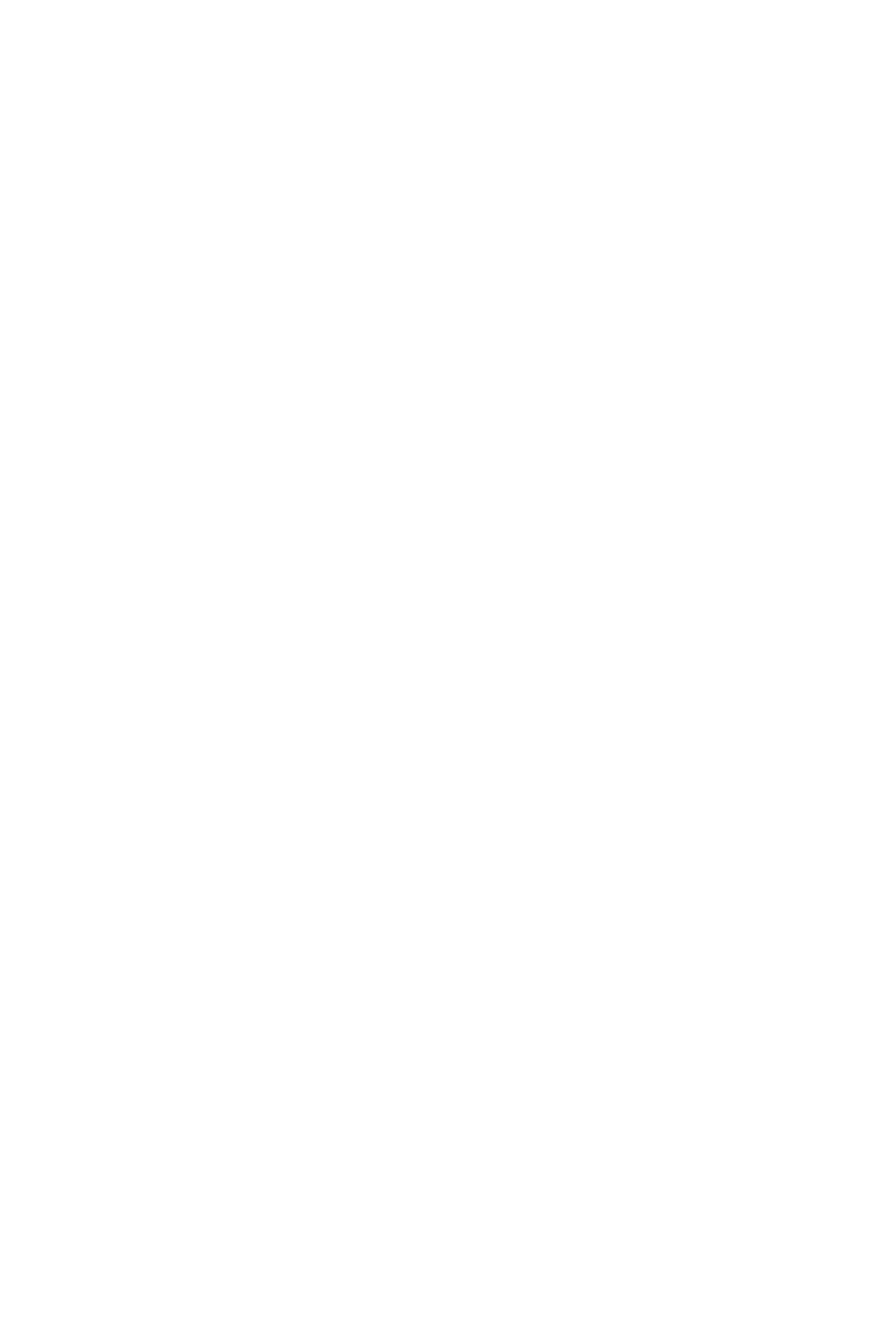
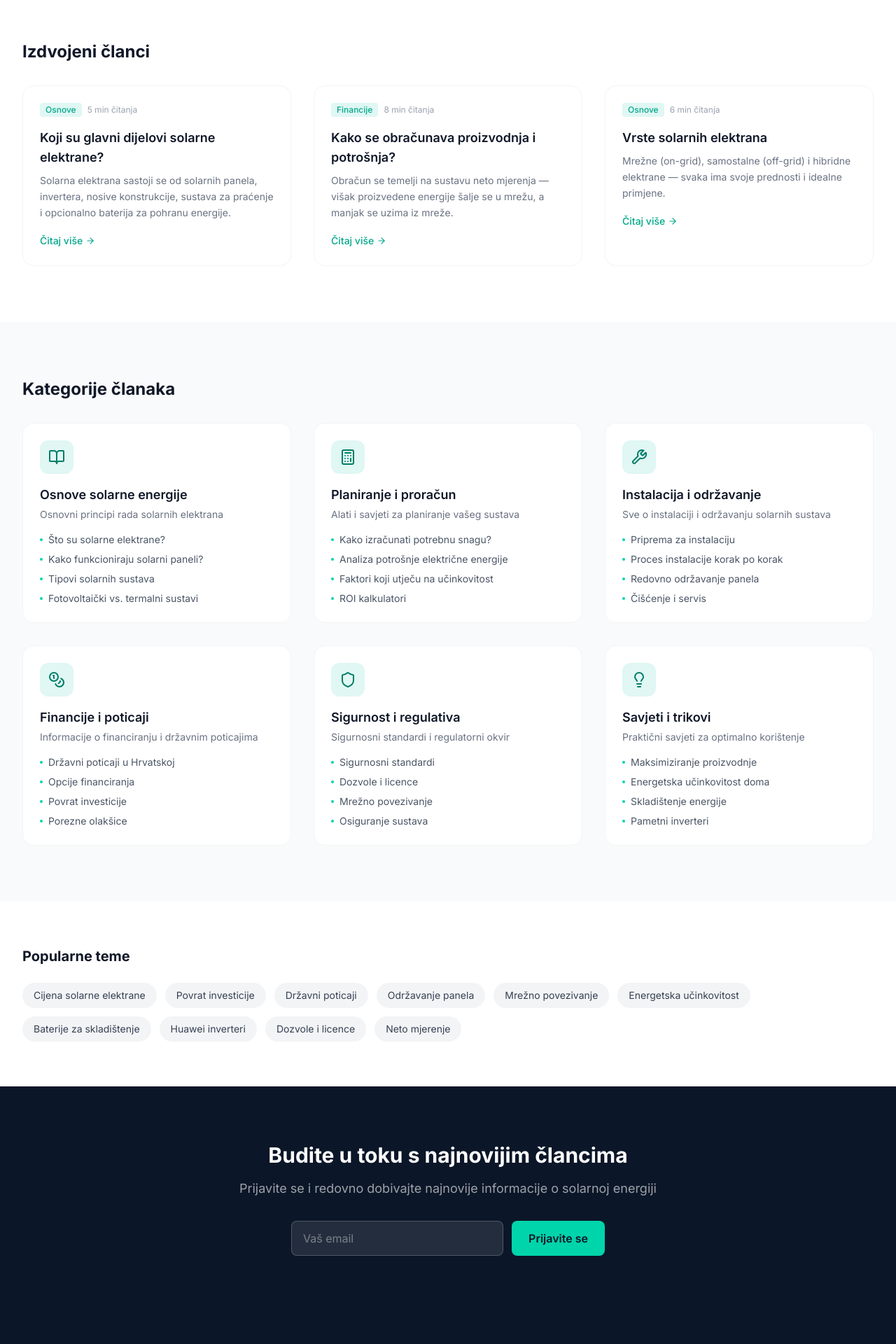
Before and after one commit to LarsoonWEB/Larson-Energy-2026-, a Next.js app: page /solarna-wiki in a window 1280 px wide. Before the commit this address had no page. Shown: the part 440-2360 px from the top of the page at 70% size. Before the commit the page ends 800 px from the top, so only its background shows below. Built offline with nearby package versions, Linux system fonts and the light colour scheme.

Commit message:
feat: add solarna-wiki page with articles and categories

```diff
--- /dev/null
+++ b/src/app/(main)/solarna-wiki/page.tsx
@@ -0,0 +1,205 @@
+import Link from "next/link";
+import { BookOpen, Calculator, Wrench, Coins, Shield, Lightbulb, ArrowRight, Search } from "lucide-react";
+
+const featuredArticles = [
+  {
+    slug: "dijelovi-solarne-elektrane",
+    title: "Koji su glavni dijelovi solarne elektrane?",
+    excerpt: "Solarna elektrana sastoji se od solarnih panela, invertera, nosive konstrukcije, sustava za praćenje i opcionalno baterija za pohranu energije.",
+    category: "Osnove",
+    readTime: "5 min",
+  },
+  {
+    slug: "obracun-proizvodnje-potrosnje",
+    title: "Kako se obračunava proizvodnja i potrošnja?",
+    excerpt: "Obračun se temelji na sustavu neto mjerenja — višak proizvedene energije šalje se u mrežu, a manjak se uzima iz mreže.",
+    category: "Financije",
+    readTime: "8 min",
+  },
+  {
+    slug: "vrste-solarnih-elektrana",
+    title: "Vrste solarnih elektrana",
+    excerpt: "Mrežne (on-grid), samostalne (off-grid) i hibridne elektrane — svaka ima svoje prednosti i idealne primjene.",
+    category: "Osnove",
+    readTime: "6 min",
+  },
+];
+
+const categories = [
+  {
+    icon: BookOpen,
+    title: "Osnove solarne energije",
+    desc: "Osnovni principi rada solarnih elektrana",
+    topics: ["Što su solarne elektrane?", "Kako funkcioniraju solarni paneli?", "Tipovi solarnih sustava", "Fotovoltaički vs. termalni sustavi"],
+  },
+  {
+    icon: Calculator,
+    title: "Planiranje i proračun",
+    desc: "Alati i savjeti za planiranje vašeg sustava",
+    topics: ["Kako izračunati potrebnu snagu?", "Analiza potrošnje električne energije", "Faktori koji utječu na učinkovitost", "ROI kalkulatori"],
+  },
+  {
+    icon: Wrench,
+    title: "Instalacija i održavanje",
+    desc: "Sve o instalaciji i održavanju solarnih sustava",
+    topics: ["Priprema za instalaciju", "Proces instalacije korak po korak", "Redovno održavanje panela", "Čišćenje i servis"],
+  },
+  {
+    icon: Coins,
+    title: "Financije i poticaji",
+    desc: "Informacije o financiranju i državnim poticajima",
+    topics: ["Državni poticaji u Hrvatskoj", "Opcije financiranja", "Povrat investicije", "Porezne olakšice"],
+  },
+  {
+    icon: Shield,
+    title: "Sigurnost i regulativa",
+    desc: "Sigurnosni standardi i regulatorni okvir",
+    topics: ["Sigurnosni standardi", "Dozvole i licence", "Mrežno povezivanje", "Osiguranje sustava"],
+  },
+  {
+    icon: Lightbulb,
+    title: "Savjeti i trikovi",
+    desc: "Praktični savjeti za optimalno korištenje",
+    topics: ["Maksimiziranje proizvodnje", "Energetska učinkovitost doma", "Skladištenje energije", "Pametni inverteri"],
+  },
+];
+
+export default function SolarnaWikiPage() {
+  return (
+    <>
+      <section className="bg-navy-700 py-20">
+        <div className="max-w-7xl mx-auto px-4 sm:px-6 lg:px-8 text-center">
+          <h1 className="text-4xl sm:text-5xl font-bold text-white mb-4">
+            Solarna Wiki
+          </h1>
+          <p className="text-lg text-white/60 max-w-2xl mx-auto mb-8">
+            Vaš kompletni vodič kroz svijet solarne energije
+          </p>
+          {/* Search placeholder */}
+          <div className="max-w-xl mx-auto relative">
+            <Search className="absolute left-4 top-1/2 -translate-y-1/2 w-5 h-5 text-gray-400" />
+            <input
+              type="text"
+              placeholder="Pretražite članke..."
+              className="w-full pl-12 pr-4 py-3.5 rounded-xl bg-white/10 border border-white/20 text-white placeholder:text-white/40 focus:bg-white/15 focus:border-primary-400 outline-none transition-all"
+            />
+          </div>
+        </div>
+      </section>
+
+      {/* Featured Articles */}
+      <section className="py-20 bg-white">
+        <div className="max-w-7xl mx-auto px-4 sm:px-6 lg:px-8">
+          <h2 className="text-2xl font-bold text-gray-900 mb-8">
+            Izdvojeni članci
+          </h2>
+          <div className="grid grid-cols-1 md:grid-cols-3 gap-8">
+            {featuredArticles.map((article) => (
+              <div
+                key={article.slug}
+                className="group p-6 rounded-2xl border border-gray-100 hover:border-primary-400/30 hover:shadow-lg transition-all"
+              >
+                <div className="flex items-center gap-2 mb-4">
+                  <span className="text-xs font-medium text-primary-600 bg-primary-50 px-2 py-0.5 rounded">
+                    {article.category}
+                  </span>
+                  <span className="text-xs text-gray-400">{article.readTime} čitanja</span>
+                </div>
+                <h3 className="text-lg font-semibold text-gray-900 mb-2 group-hover:text-primary-600 transition-colors">
+                  {article.title}
+                </h3>
+                <p className="text-sm text-gray-500 leading-relaxed mb-4">
+                  {article.excerpt}
+                </p>
+                <span className="inline-flex items-center gap-1 text-sm text-primary-600 font-medium">
+                  Čitaj više <ArrowRight className="w-3.5 h-3.5" />
+                </span>
+              </div>
+            ))}
+          </div>
+        </div>
+      </section>
+
+      {/* Categories */}
+      <section className="py-20 bg-gray-50">
+        <div className="max-w-7xl mx-auto px-4 sm:px-6 lg:px-8">
+          <h2 className="text-2xl font-bold text-gray-900 mb-8">
+            Kategorije članaka
+          </h2>
+          <div className="grid grid-cols-1 md:grid-cols-2 lg:grid-cols-3 gap-8">
+            {categories.map((cat) => (
+              <div
+                key={cat.title}
+                className="bg-white p-6 rounded-2xl border border-gray-100 hover:shadow-md transition-all"
+              >
+                <div className="w-12 h-12 bg-primary-50 rounded-xl flex items-center justify-center mb-4">
+                  <cat.icon className="w-6 h-6 text-primary-700" />
+                </div>
+                <h3 className="text-lg font-semibold text-gray-900 mb-1">{cat.title}</h3>
+                <p className="text-sm text-gray-500 mb-4">{cat.desc}</p>
+                <ul className="space-y-2">
+                  {cat.topics.map((topic) => (
+                    <li key={topic} className="flex items-center gap-2 text-sm text-gray-600">
+                      <div className="w-1 h-1 bg-primary-400 rounded-full" />
+                      {topic}
+                    </li>
+                  ))}
+                </ul>
+              </div>
+            ))}
+          </div>
+        </div>
+      </section>
+
+      {/* Popular Topics */}
+      <section className="py-16 bg-white">
+        <div className="max-w-7xl mx-auto px-4 sm:px-6 lg:px-8">
+          <h2 className="text-xl font-bold text-gray-900 mb-6">Popularne teme</h2>
+          <div className="flex flex-wrap gap-3">
+            {[
+              "Cijena solarne elektrane",
+              "Povrat investicije",
+              "Državni poticaji",
+              "Održavanje panela",
+              "Mrežno povezivanje",
+              "Energetska učinkovitost",
+              "Baterije za skladištenje",
+              "Huawei inverteri",
+              "Dozvole i licence",
+              "Neto mjerenje",
+            ].map((topic) => (
+              <span
+                key={topic}
+                className="px-4 py-2 rounded-full bg-gray-100 text-sm text-gray-700 hover:bg-primary-50 hover:text-primary-700 cursor-pointer transition-colors"
+              >
+                {topic}
+              </span>
+            ))}
+          </div>
+        </div>
+      </section>
+
+      {/* Newsletter CTA */}
+      <section className="py-20 bg-navy-700">
+        <div className="max-w-4xl mx-auto px-4 sm:px-6 lg:px-8 text-center">
+          <h2 className="text-3xl font-bold text-white mb-4">
+            Budite u toku s najnovijim člancima
+          </h2>
+          <p className="text-lg text-white/60 mb-8">
+            Prijavite se i redovno dobivajte najnovije informacije o solarnoj energiji
+          </p>
+          <div className="flex flex-col sm:flex-row gap-3 max-w-md mx-auto">
+            <input
+              type="email"
+              placeholder="Vaš email"
+              className="flex-1 px-4 py-3 rounded-lg bg-white/10 border border-white/20 text-white placeholder:text-white/40 outline-none focus:border-primary-400"
+            />
+            <button className="bg-primary-400 hover:bg-primary-300 text-navy-700 font-semibold px-6 py-3 rounded-lg transition-all">
+              Prijavite se
+            </button>
+          </div>
+        </div>
+      </section>
+    </>
+  );
+}
```
